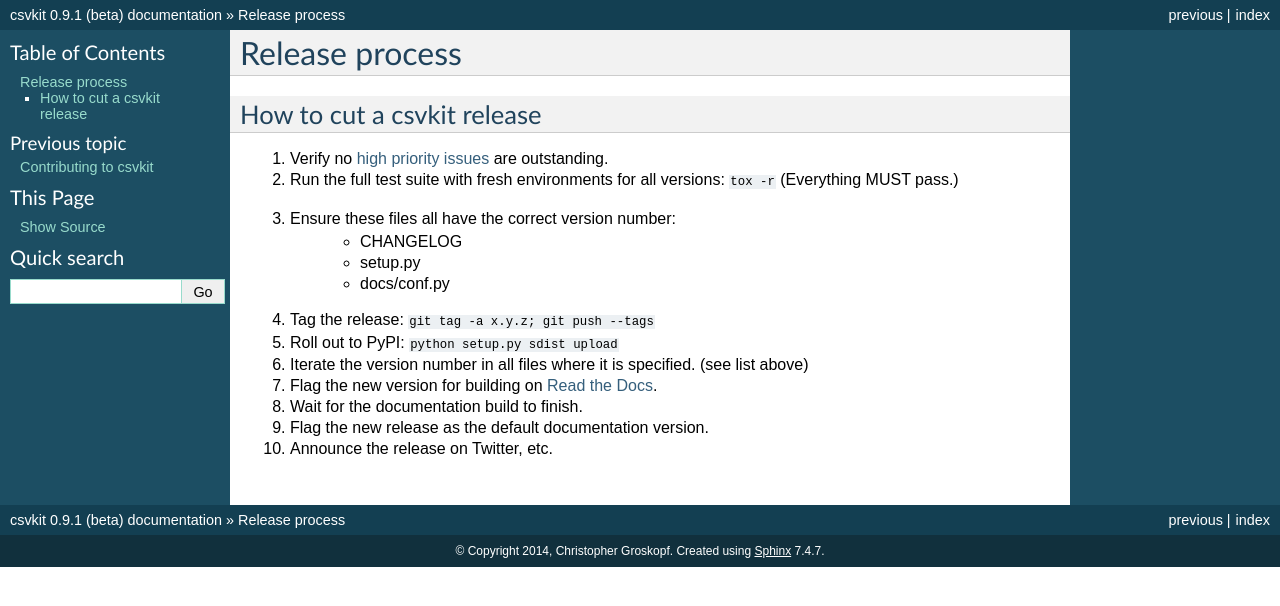
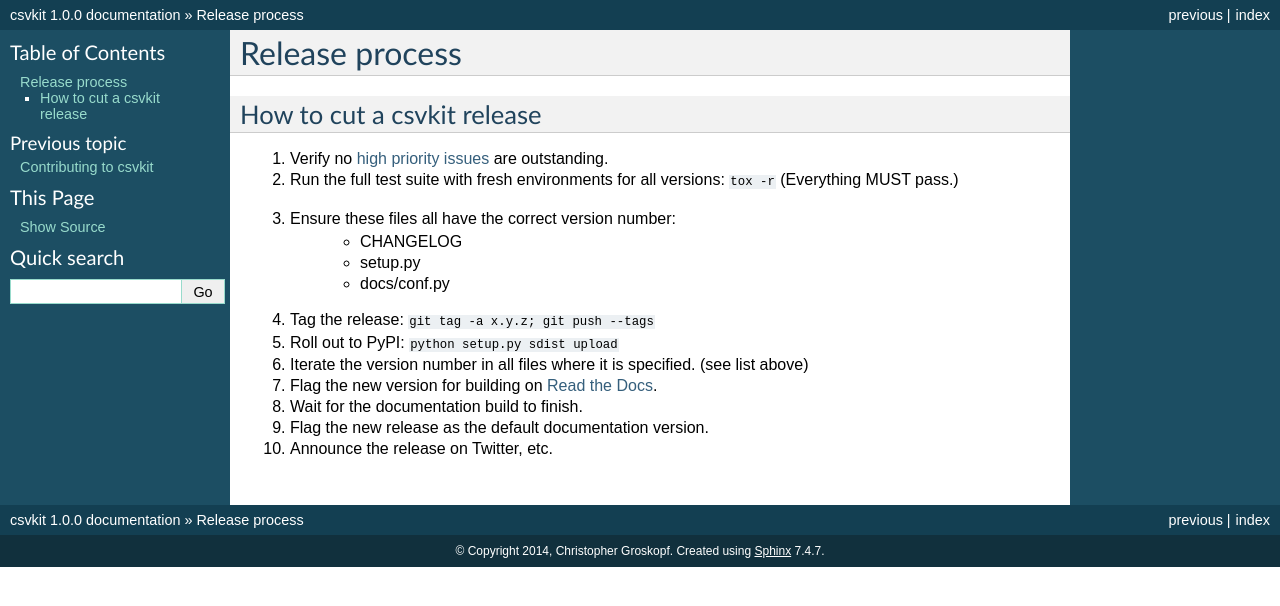
Before and after one commit to wireservice/csvkit, a Sphinx documentation site: the page built from docs/release.rst, in a window 1280 px wide. Shown: the top 606 px of the page. Built offline with Sphinx 7.4.7, drawn with Linux system fonts in a browser that asks for light colours.

Commit message:
Next version will be 1.0. This is happening.

```diff
--- a/docs/conf.py
+++ b/docs/conf.py
@@ -54,9 +54,9 @@
 # built documents.
 #
 # The short X.Y version.
-version = '0.9.1'
+version = '1.0.0'
 # The full version, including alpha/beta/rc tags.
-release = '0.9.1 (beta)'
+release = '1.0.0'
 
 # The language for content autogenerated by Sphinx. Refer to documentation
 # for a list of supported languages.
--- a/setup.py
+++ b/setup.py
@@ -21,7 +21,7 @@
 
 setup(
     name='csvkit',
-    version='0.9.1',
+    version='1.0.0',
     description='A library of utilities for working with CSV, the king of tabular file formats.',
     long_description=open('README').read(),
     author='Christopher Groskopf',
@@ -29,7 +29,7 @@
     url='http://csvkit.rtfd.org/',
     license='MIT',
     classifiers=[
-        'Development Status :: 4 - Beta',
+        'Development Status :: 5 - Production/Stable',
         'Environment :: Console',
         'Intended Audience :: Developers',
         'Intended Audience :: End Users/Desktop',
```
Also changed, not shown: 1 other file.
